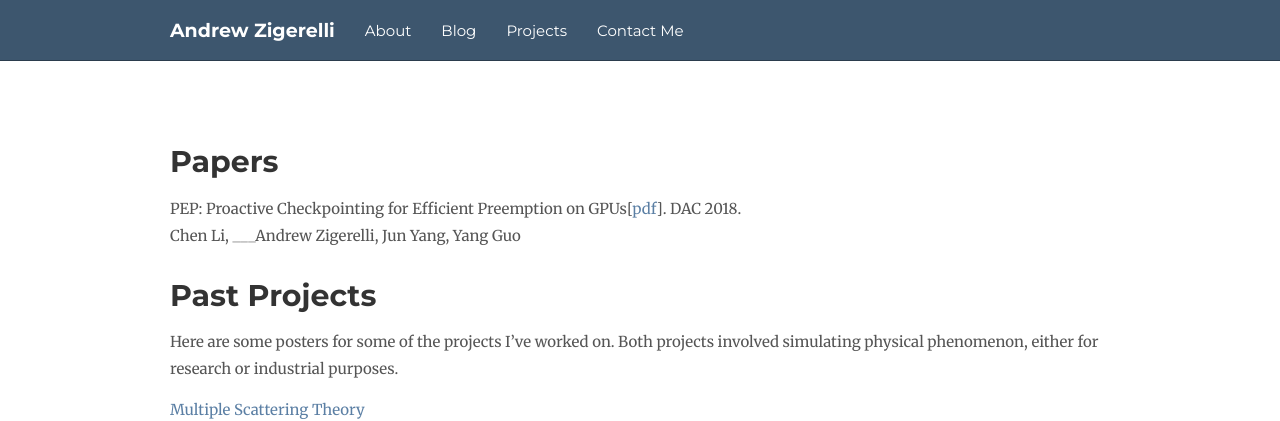
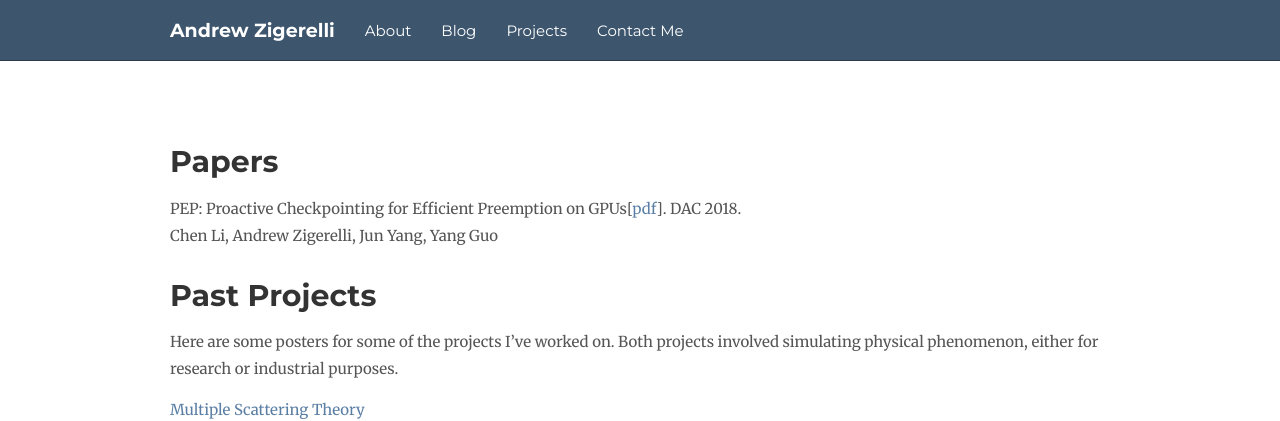
Before and after one commit to andrewzigerelli/andrewzigerelli.github.io, a Jekyll site: the page built from projects/index.md, in a window 1280 px wide. Shown: the top 421 px of the page. Built offline with Jekyll 4.4.1, drawn with Linux system fonts in a browser that asks for light colours; nearby versions of some CDN libraries.

Commit message:
updated DAC 2018

```diff
--- a/projects/index.md
+++ b/projects/index.md
@@ -4,7 +4,7 @@ title: Work
 ---
 # Papers
 PEP: Proactive Checkpointing for Efficient Preemption on GPUs\[[pdf](../papers/pep-p.pdf)\]. DAC 2018.<br />
-Chen Li, ___Andrew Zigerelli, Jun Yang, Yang Guo
+Chen Li, Andrew Zigerelli, Jun Yang, Yang Guo
 
 # Past Projects
 
```
